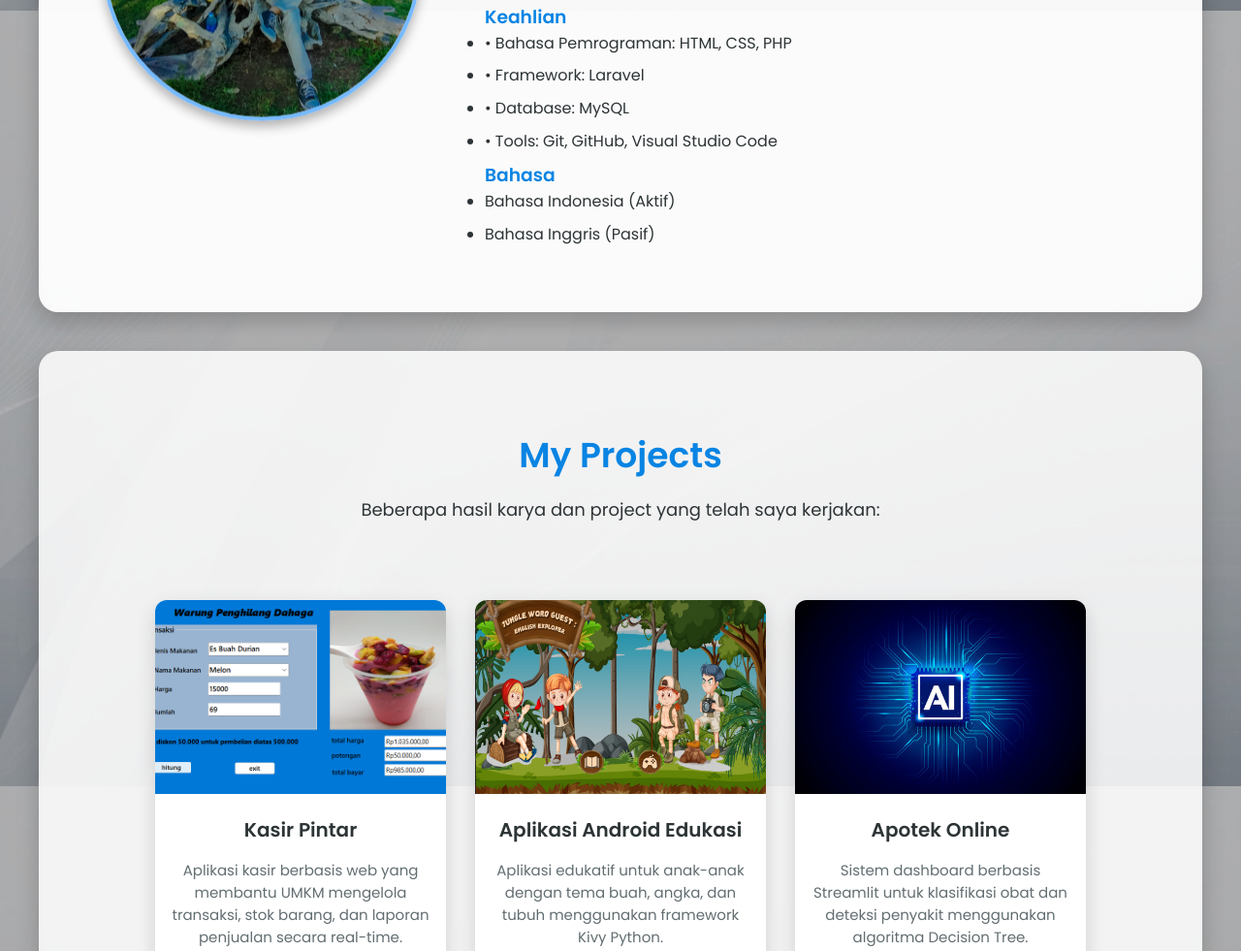
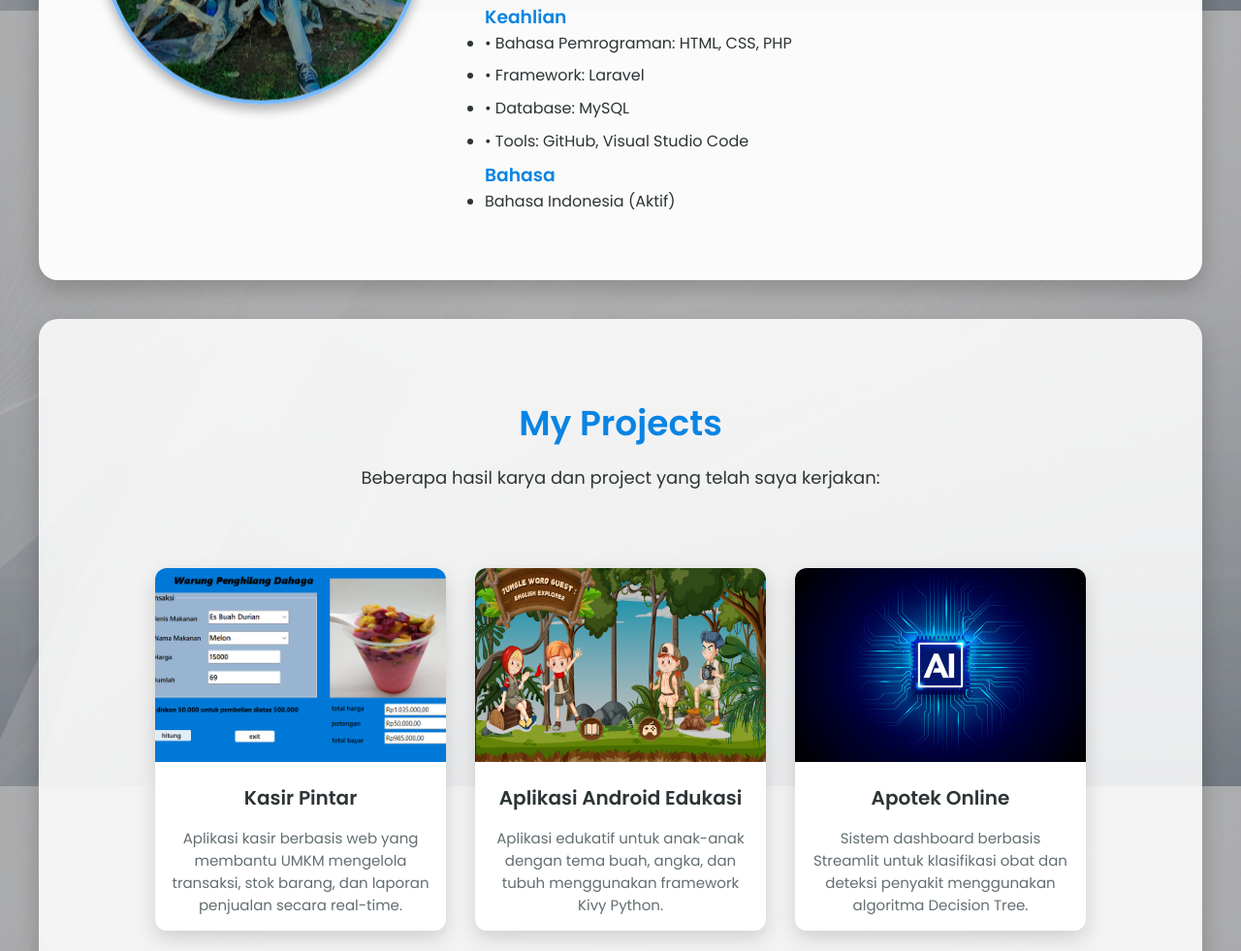
Before and after one commit to sayyidary/myprofile, a plain HTML site: page index.html in a window 1280 px wide. Shown: the part 789-1770 px from the top of the page at 97% size. Drawn offline with Linux system fonts and the light colour scheme.

Commit message:
Update index.html

```diff
--- a/index.html
+++ b/index.html
@@ -53,13 +53,12 @@
         <li>•	Bahasa Pemrograman: HTML, CSS, PHP</li>
         <li>•	Framework: Laravel</li>
         <li>•	Database: MySQL</li>
-        <li>•	Tools: Git, GitHub, Visual Studio Code</li>
+        <li>•	Tools: GitHub, Visual Studio Code</li>
       </ul>
 
       <h3>Bahasa</h3>
       <ul>
         <li>Bahasa Indonesia (Aktif)</li>
-        <li>Bahasa Inggris (Pasif)</li>
       </ul>
     </div>
   </section>
@@ -157,6 +156,7 @@
   <!-- Contact Section -->
   <section id="contact" class="section">
     <h2>Hubungi Saya</h2>
+    <h3>kritik dan saran sangat saya hargai untuk terus mengembangkan website ini</h3>
     <p>Email: sayyidary22@gmail.com | WhatsApp: 0822-4100-1244</p>
 
     <div class="social-links">
```
